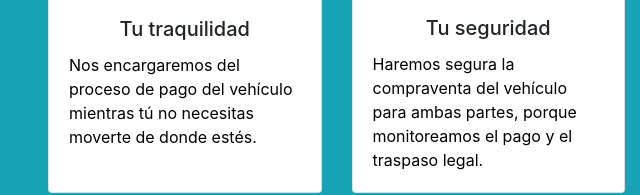
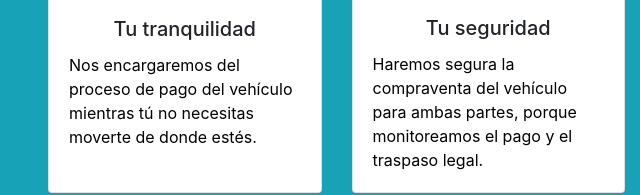
Before and after one commit to Ximedusoleil/PayFact, a plain HTML site: page index.html in a window 1280 px wide. Shown: the part 1733-1928 px from the top of the page, 0-640 px from the left. Drawn offline with nearby package versions, Linux system fonts and the light colour scheme.

Commit message:
Octava version

```diff
--- a/index.html
+++ b/index.html
@@ -125,7 +125,7 @@
             <div class="card">
                 <img src="assets/img/Card_tranquilidad.jpg" class="card-img-top" alt="tranquilidad">
                 <div class="card-body">
-                    <h5 class="card-title text-center">Tu traquilidad</h5>
+                    <h5 class="card-title text-center">Tu tranquilidad</h5>
                     <p class="card-text">Nos encargaremos del proceso de pago del vehículo mientras tú no necesitas moverte de donde estés.</p>
                 </div>
             </div>
```
